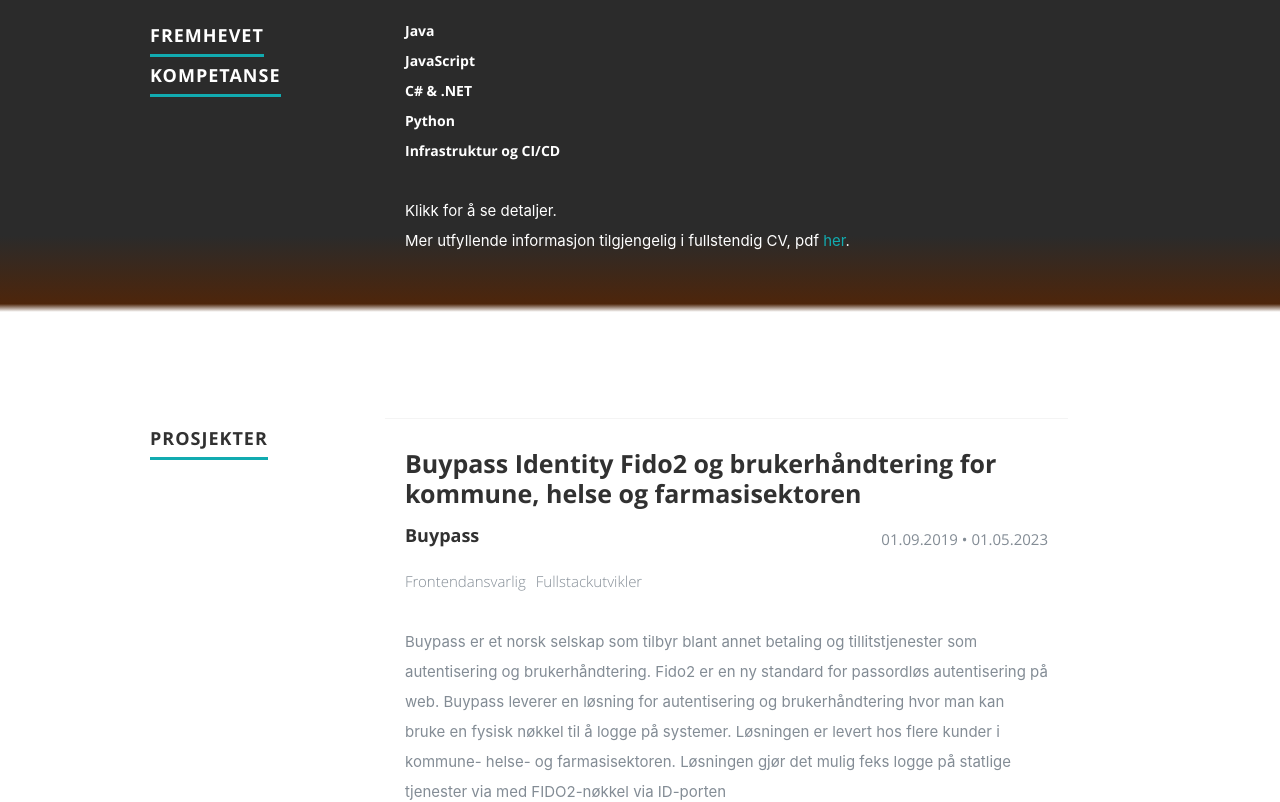
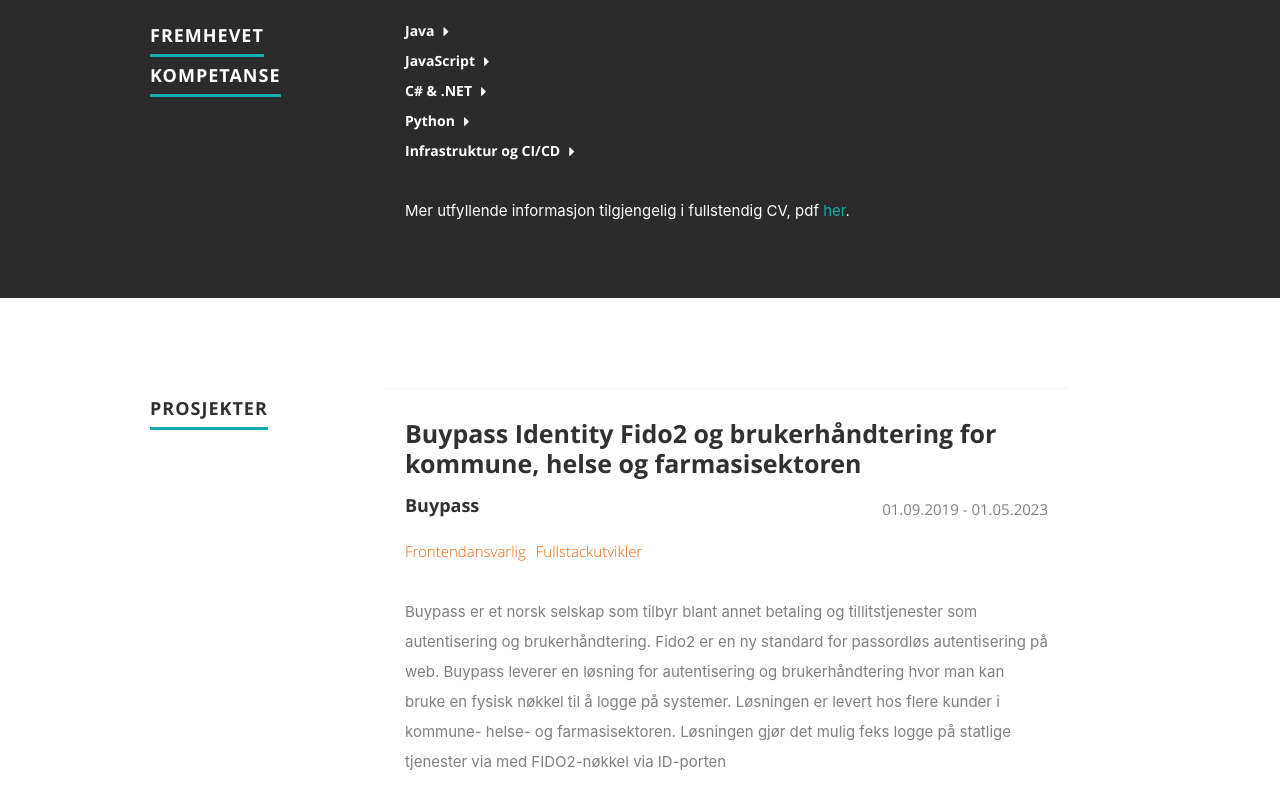
Before and after one commit to krekle/me, a React (Create React App) app: page / in a window 1280 px wide. Shown: the part 1720-2522 px from the top of the page. Built offline with nearby package versions, Linux system fonts and the light colour scheme; a web font is replaced by a local one.

Commit message:
Update CV

```diff
--- a/public/css/default.css
+++ b/public/css/default.css
@@ -147,7 +147,7 @@ body {
    font-weight: normal;
    font-size: 15px;
    line-height: 30px;
-	color: #838C95;
+   color: #808080;
 
    -webkit-font-smoothing: antialiased; /* Fix for webkit rendering */
 	-webkit-text-size-adjust: 100%;
@@ -819,20 +819,19 @@ properly.
     font-size: 12px;
     background: #11abb05c;
     color: white;
-    margin-right: 5px;
-    margin-top: 5px;
 }
 
 .chips-dus {
     margin-bottom: 30px;
     display: flex;
     flex-wrap: wrap;
+    gap: 5px;
 }
 
 .dus {
-    background: #61793c4f !important;
+    background: #11abb07d !important;
     max-height: 40px;
-    font-size: 8pt;
+    font-size: 12px;
 }
 
 .project-title {
@@ -840,6 +839,7 @@ properly.
 }
 
 .project-roles {
+    color: #F06000;
     margin: -1em 0 2em 0;
     font-style: italic;
 }
--- a/public/css/layout.css
+++ b/public/css/layout.css
@@ -209,7 +209,7 @@ ul#nav li.current a { color: #F06000; }
 }
 #about p {
    line-height: 30px;
-   color: #7A7A7A;
+   color: #aaaaaa;
 }
 #about .profile-pic {
    position: relative;
@@ -242,8 +242,6 @@ ul#nav li.current a { color: #F06000; }
 
 #featured {
   background: rgb(43,43,43);
-background: linear-gradient(180deg, rgba(43,43,43,1) 77%, rgba(240,96,0,0.279171043417367) 94%, rgba(255,255,255,1) 96%);
-
   padding-top: 90px;
   padding-bottom: 72px;
   overflow: hidden;
@@ -262,12 +260,23 @@ background: linear-gradient(180deg, rgba(43,43,43,1) 77%, rgba(240,96,0,0.279171
   line-height: 2.2em;
 }
 
-.feature > h6{
+.feature-title {
+  display: flex;
+  gap: 5px;
+}
+
+.feature-title > i {
+  align-self: center;
+  cursor: pointer;
+  margin-left: 4px;
+}
+
+.feature-title > h6{
   color: #FFFFFF;
   cursor: pointer;
 }
 
-.feature > h6:hover{
+.feature-title > h6:hover{
   color: #FFFFFF;
   cursor: pointer;
   text-decoration: underline;
--- a/src/components/Featured.js
+++ b/src/components/Featured.js
@@ -8,7 +8,10 @@ function FeatureListItem(props) {
 
     return (
       <div className="feature">
-        <h6 onClick={expandCallback}>{props.name}</h6>
+        <div className="feature-title">
+          <h6 onClick={expandCallback}>{props.name}</h6>
+          <i class={expanded? "fa fa-caret-down" : "fa fa-caret-right"} aria-hidden="true"></i>
+        </div>
         <p className={expanded ? 'expand' : 'collapse'}>{props.description}</p>
       </div>
     )
@@ -35,7 +38,6 @@ export default class Featured extends Component {
                 )
               })}
               <br/>
-              Klikk for å se detaljer. <br/>
               Mer utfyllende informasjon tilgjengelig i fullstendig CV, pdf <a href="CV_KristianEkle.pdf">her</a>.
           </div>
 
--- a/src/components/Header.js
+++ b/src/components/Header.js
@@ -41,7 +41,7 @@ export default class Header extends Component {
                   }
                </ul>
             </div>
-            <p>For tiden på pappaperm med Iben, ledig for nytt oppdrag September 2023</p>
+            <p>For tiden på pappaperm med Iben, ledig for nytt oppdrag september 2023</p>
          </div>
 
          <p className="scrolldown">
--- a/src/components/Resume.js
+++ b/src/components/Resume.js
@@ -24,10 +24,10 @@ export default class Resume extends Component {
                         <h3 className="project-title">{item.ProjectName}</h3>
                         <p className="details">
                           <h5>{item.CompanyName}</h5>
-                          <em className="date">{item.Start} <span>&bull;</span> {item.End}</em>
+                          <em className="date">{item.Start} <span>-</span> {item.End}</em>
                         </p>
                         <div className="project-roles">
-                          {item.Roles.map((role) => <em className="project-role">{role.Name}</em>)}
+                          {item.Roles.map((role, i) => <em className="project-role">{role.Name}</em>)}
                         </div>
                         <p>
                           {item.ProjectDescription}
@@ -69,7 +69,7 @@ export default class Resume extends Component {
                       <h3 className="project-title">{item.ProjectName}</h3>
                       <p className="details">
                         <h5>{item.CompanyName}</h5>
-                        <em className="date">{item.Start} <span>&bull;</span> {item.End}</em
+                        <em className="date">{item.Start} <span>-</span> {item.End}</em
                         ></p>
                       <p>
                         {item.Description}
--- a/src/resumeData.js
+++ b/src/resumeData.js
@@ -2,7 +2,7 @@ let resumeData = {
   "socialLinks": [
     {
       "name": "linkedin",
-      "url": "https://www.linkedin.com/in/rahul-bhatia-67ba08121/",
+      "url": "https://www.linkedin.com/in/kristian-ekle-3150836b/",
       "className": "fa fa-linkedin"
     },
     {
@@ -25,6 +25,7 @@ let resumeData = {
   ],
   "projects": [
     {
+      "version": 2,
       "CompanyName": "Buypass",
       "ProjectName": "Buypass Identity Fido2 og brukerhåndtering for kommune, helse og farmasisektoren",
       "ProjectDescription": "Buypass er et norsk selskap som tilbyr blant annet betaling og tillitstjenester som autentisering og brukerhåndtering. Fido2 er en ny standard for passordløs autentisering på web. Buypass leverer en løsning for autentisering og brukerhåndtering hvor man kan bruke en fysisk nøkkel til å logge på systemer. Løsningen er levert hos flere kunder i kommune- helse- og farmasisektoren. Løsningen gjør det mulig feks logge på statlige tjenester via med FIDO2-nøkkel via ID-porten",
@@ -35,26 +36,34 @@ let resumeData = {
       "Contribution": "Kristian jobbet som utvikler av systemet, han jobbet primært på web applikasjoner for styring av fido2-nøkler, personalia og id-kontroll av personell. Men og en del med event systemet som sendte meldinger over kafka til logstash og videre til elasticsearch. Meldingene ble brukt til rapportering og fakturering. Han bidro også med produksjonsetting, konfigureringg og monitorering av løsningene",
       "Tech": ['Web Components', 'Java', 'Spring-Boot', 'Spring security', 'OIDC', 'Fido2', 'Rancher', 'Docker', 'Kubernetes', 'typescript', 'LDAP', 'git', 'gitlab', 'gitlab-pipelines', 'CI/CD', 'Logstash', 'Elasticsearch', 'Kafka', 'Azure', 'Blob Storage', 'Nginx'],
       "Start": "01.09.2019",
-      "End": "01.05.2023",
-      "version": 2
+      "End": "01.05.2023"
     },
     {
+      "version": 2,
       "CompanyName": "Buypass",
       "ProjectName": "Id-kontroll med digital passleser",
-      "Roles": ['Utvikler'],
+      "ProjectDescription": "Buypass er et norsk selskap som tilbyr blant annet betaling og tillitstjenester som autentisering og brukerhåndtering. Løsningen for digital id-kontroll ble laget på bestilling fra digitaliserings direktoratet som et alternativ til fysisk oppmøte, som var relevant under covid19 pandemien. Kristian jobbet som utvikler med ansvar for web-klient og api-laget for løsningen. Løsningen ble brukt som alternativ autentiseringsinstrument på feks nav.no.",
+      "Roles": [
+        {'Name': 'Fullstackutvikler', 'Description': 'I denne rollen utviklet Kristian en webapplikajson med React frontend og backend i Spring-Boot. Applikasjonen gikk ut på å gjennomføre en id-kontroll av brukere for utstedelse av elektronisk id. Kristian samarbeidet med et kryssfaglig team til å lage en app som brukte integrasjon mot folkeregisteret og en app fra .Nets som leser data fra moderne pass til å gjennomføre en biometrisk id-kontroll. Kristian var også ansvarlig for å integrere mot betalingsløsning etter gjennomført kontroll. Han samarbeidet direkte med UX-ansvarlig iterativt for å gjøre applikajsonene estetiske og brukervennlige.'},
+      ],
       "Tech": ['React', 'Java', 'Spring-Boot', 'Rancher', 'Docker', 'Docker-compose', 'typescript', 'OIDC', 'git', 'gitlab', 'gitlab-pipelines'],
       "Start": "01.05.2020",
       "End": "01.09.2020",
-      "Description": "Buypass er et norsk selskap som tilbyr blant annet betaling og tillitstjenester som autentisering og brukerhåndtering. Løsningen for digital id-kontroll ble laget på bestilling fra digitaliserings direktoratet som et alternativ til fysisk oppmøte, som var relevant under covid19 pandemien. Kristian jobbet som utvikler med ansvar for web-klient og api-laget for løsningen. Løsningen ble brukt som alternativ autentiseringsinstrument på feks nav.no."
+      "Contribution": "Kristian jobbet som fullstackutvikler av systemet, men han var ansvarlig for frontend. Han bidro også med 'containerisering' produksjonsetting, konfigureringg og monitorering av løsningene",
+
     },
     {
+      "version": 2,
       "CompanyName": "Avinor",
       "ProjectName": "Digitalt Infosenter / InfoKiosk",
-      "Roles": ['Utvikler'],
-      "Tech": ['React', 'C#', '.NET Core', 'Azure', 'Azure DevOps', 'GraphQL', 'typescript', 'git'],
+      "ProjectDescription": "Avinor er et norsk statlig selskap, og Norges største eier av flyplasser. Selskapet driver 44 flyplasser, hvorav 12 eies av Forsvaret. Norge har i de siste årene opplevd en økning i turisme, en trend som forventes å fortsette å øke. Dette har blitt en stor belastning for de ansatte ved informasjonssenteret i ankomsthallen.  Dette har gjort det nødvendig å endre informasjonssenteret for å kunne håndtere flere turister raskere. Etter en innsiktsundersøkelse så vi at de mest stilte spørsmålene kan løses digitalt, som kan frigjøre tid og senke stressnivået for både besøkende og ansatte. Kristian deltok i et team før å disse utfordringene, første fase var å sette opp en informasjons-kiosk for Oslo Lufthavn. I prosjektets fase 2 rulles løsningen ut på andre norske flyplasser. ",
+      "Contribution": "Kristian jobbet i et lite utviklingsteam på 3 utviklere og 1 designer. Løsningen besto en React-app som ble kjørt på en fysisk installasjon i form av en touchskjerm infokiosk, og en backoffice app hvor Avinor ansatte kan endre innhold på de ulike flyplassens i en admin-webapp. Teamet og Kristian var ansvarlig for oppsett, utvikling og utrulling av systemet. Infokiosken kunne bla bistå reisende med flyplasskart, rutetider og ruteplanlegging for buss, tog og taxi, severdigheter og evt driftsmeldinger. Informasjonsskioskene er nå installert i Oslo, Stavanger, Bergen og Trondheim.",
+      "Roles": [
+        {'Name': 'Fullstackutvikler', 'Description': "Kristian jobbet med implementering av løsningen basert på kundens spesifikasjon i samarbeid med UX. Han kodet i alle lagene av løsningen: Database, C#, React og i Azure. Han jobbet med resten av teamt i å utarbeide systemarkitektur og design av applikasjonene."},
+      ],
+      "Tech": ['React', 'C#', '.NET Core', 'Azure', 'Azure DevOps', 'CosmosDB', 'GraphQL', 'Typescript', 'git', 'CI/CD', 'Docker', 'Kubernetes'],
       "Start": "01.10.2019",
       "End": "01.05.2020",
-      "Description": "Avinor er et norsk statlig selskap, og Norges største eier av flyplasser. Selskapet driver 44 flyplasser, hvorav 12 eies av Forsvaret. I tillegg eier selskapet sikkerhetsinstallasjoner av ulike slag, deriblant radarer, radiofyr, fjernstyrte basestasjoner for flyradiosambandet, og kontrollsentraler. I 2003 ble Avinor oppført som aksjeselskap heleid av staten. Eierskapet forvaltes av Samferdselsdepartementet. Etter hvert som Norge blir et mer og mer populært reisemål, har det økende antallet turister til Oslo lufthavn hver sommer blitt en stor belastning for de ansatte ved informasjonssenteret i ankomsthallen. Denne trenden fortsetter, blant annet fordi et kinesisk flyselskap åpner en rute første gang direkte fra Beijing til Oslo fra midten av mai. Dette har gjort det nødvendig å endre informasjonssenteret for å kunne håndtere flere turister raskere. Etter en innsiktsundersøkelse så vi at de mest stilte spørsmålene kan løses digitalt, som kan frigjøre tid og senke stressnivået for både besøkende og ansatte. Bouvet dannet et team for å løse disse utfordringene, der første fase var å sette opp en informasjons-kiosk for Oslo Lufthavn. I prosjektets fase 2 rulles løsningen ut på andre norske flyplasser. Kristian har vært med på design og utvikling av systemet.."
     },
     {
       "CompanyName": "Sporveien",
```
